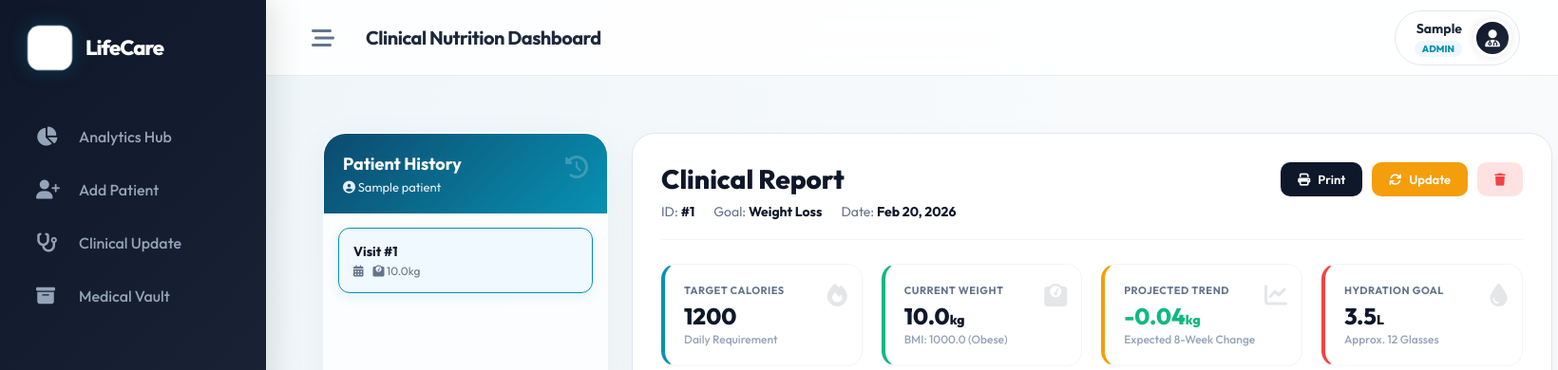
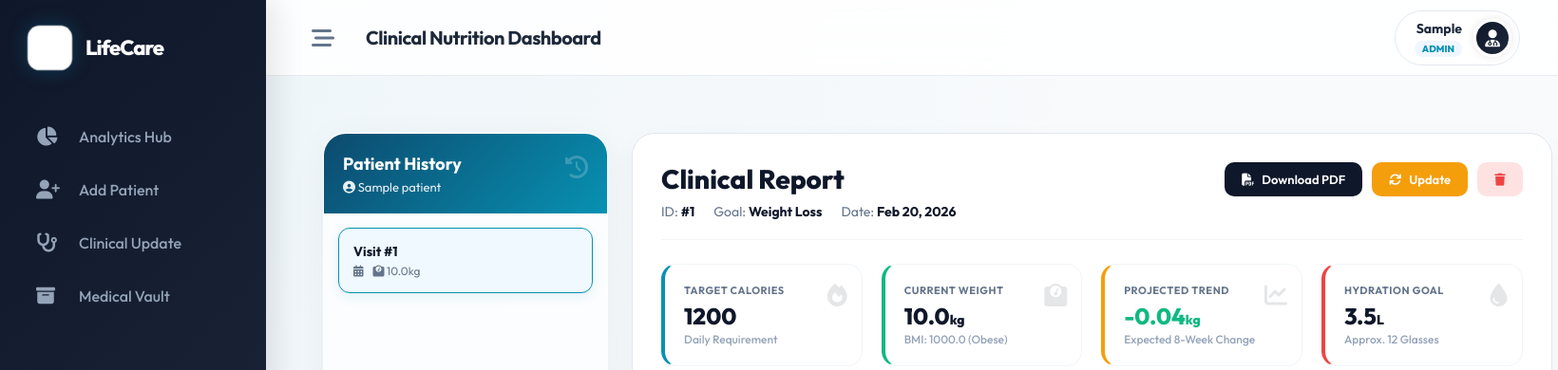
Before and after one commit to swe1266/Diet_Planner, a Django app: page /report/1/1/ in a window 1640 px wide. Shown: the top 390 px of the page at 95% size. Run offline with Django 5.2, Linux system fonts and the light colour scheme; a user stored in the database is signed in; tables that the repository leaves empty hold one stand-in row (values such as "Sample post"); data that the repository does not hold is empty.

Commit message:
feat: Implement core patient management views, metric calculation, and dynamic diet plan generation with a new patient report template.

```diff
--- a/health/views.py
+++ b/health/views.py
@@ -342,8 +342,8 @@ def generate_dynamic_diet_plan(request, patient_id, checkup_id):
     # --- 3. GENERATION LOOP ---
     existing_meals = AssignedMeal.objects.filter(checkup=checkup)
 
-    # If incomplete, reset
-    if existing_meals.exists() and existing_meals.count() < 7 * len(splits):
+    # If incomplete or structure mismatch, reset
+    if existing_meals.exists() and existing_meals.count() != 7 * len(splits):
         existing_meals.delete() # Full reset for new logic
 
     if not AssignedMeal.objects.filter(checkup=checkup).exists():
--- a/templates/patient_report.html
+++ b/templates/patient_report.html
@@ -494,8 +494,9 @@
                         </div>
                     </div>
                     <div class="action-buttons">
-                        <a href="#" onclick="window.print()" class="btn-clinical btn-pdf"><i class="fas fa-print"></i>
-                            Print</a>
+                        <a href="{% url 'download_pdf' checkup.id %}" class="btn-clinical btn-pdf"><i
+                                class="fas fa-file-pdf"></i>
+                            Download PDF</a>
                         <a href="{% url 'regenerate_plan' checkup.id %}" class="btn-clinical btn-sync"><i
                                 class="fas fa-sync"></i> Update</a>
                         <a href="{% url 'delete_checkup' checkup.id %}" class="btn-clinical btn-del"
```
